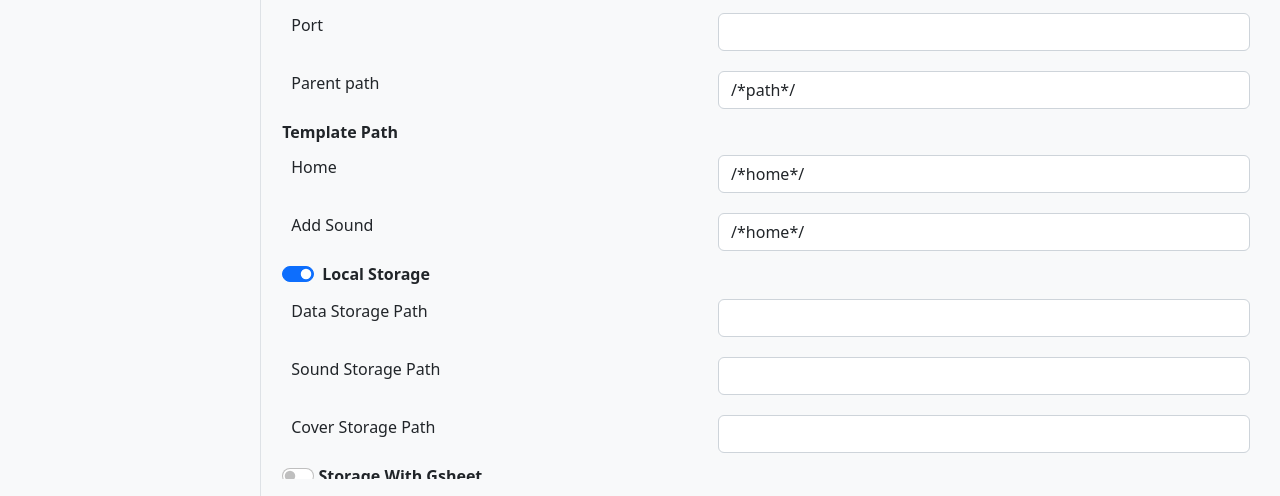
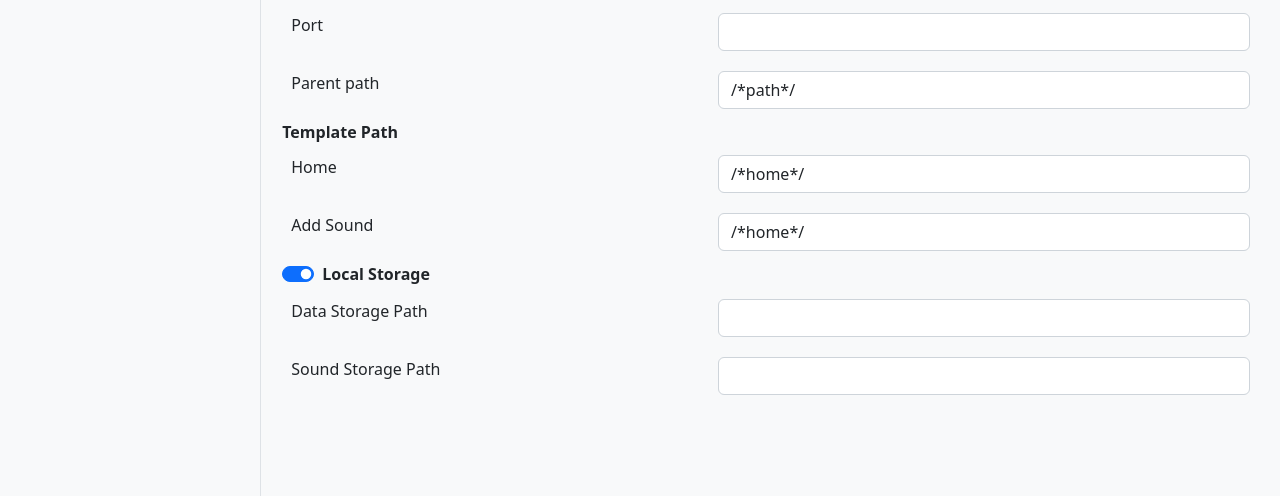
Before and after one commit to SupaschaiPh/Demo-pscp-page-design, a plain HTML site: page admin/config.html in a window 1280 px wide. Shown: the part 318-814 px from the top of the page. Drawn offline with nearby package versions, Linux system fonts and the light colour scheme.

Commit message:
Update config.html

```diff
--- a/admin/config.html
+++ b/admin/config.html
@@ -33,7 +33,7 @@
         overflow-y: scroll;
         width: 100%;
         padding: 20px;
-        max-height: 90%;
+        max-height: 80%;
       }
 
       table {
```
